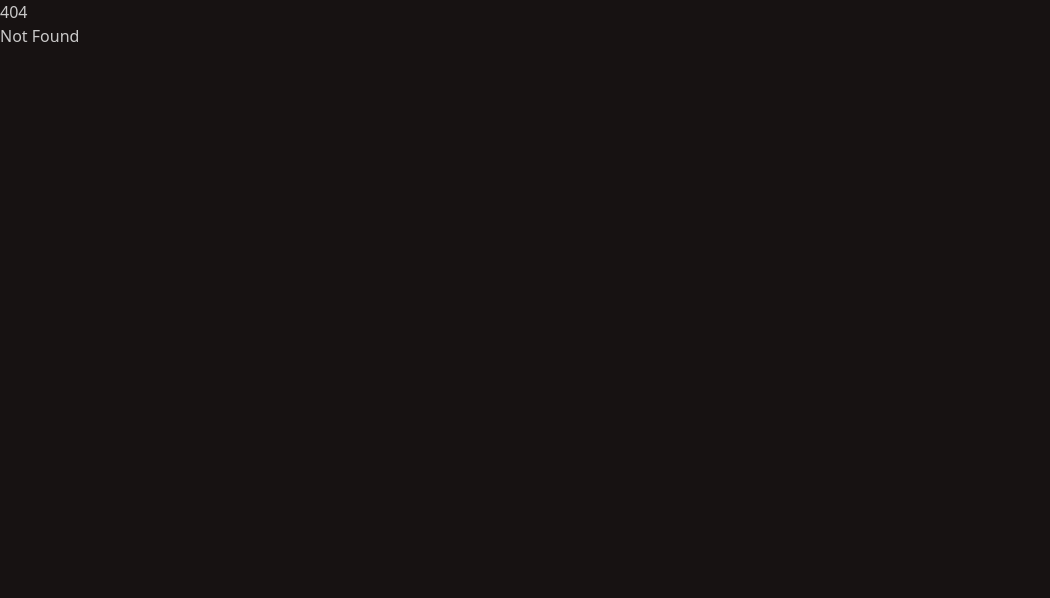
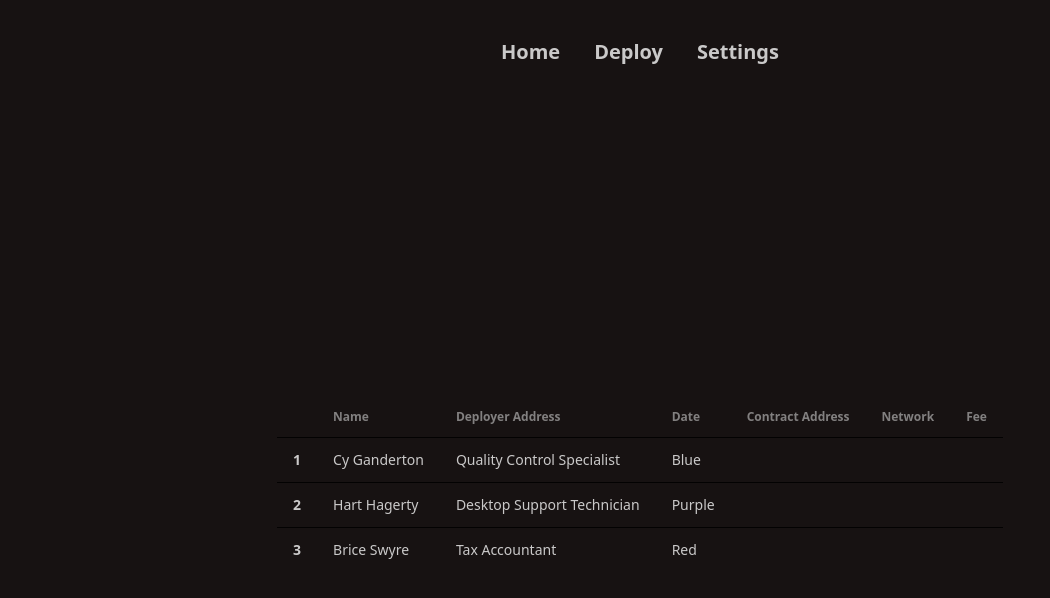
Before and after one commit to atbah/vyper-eth, a SvelteKit app: page /deployments in a window 1280 px wide. Before the commit this address had no page. Shown: the top 598 px of the page, without its empty margins (0-1050 px from the left). Built offline with nearby package versions, Linux system fonts and the light colour scheme.

Commit message:
ui fixes + evm target versions + new tab under construction

```diff
--- a/src/routes/+page.svelte
+++ b/src/routes/+page.svelte
@@ -13,6 +13,9 @@
 				<button class="btn btn-primary border-8 rounded-lg">
 					<a href="/deploy">Get Started</a>
 				</button>
+				<button class="btn btn-primary border-8 rounded-lg">
+					<a href="/deployments">Deployments</a>
+				</button>
 			</div>
 		</div>
 	</div>
--- a/src/routes/deploy/+page.svelte
+++ b/src/routes/deploy/+page.svelte
@@ -14,6 +14,7 @@
 
 	$: getKeys(password);
 
+	let evmVersion: string;
 	let addy: string;
 	let bal: string;
 	let network: string;
@@ -30,6 +31,7 @@
 	let web3: JsonRpcProvider;
 	let decryptedWallet: Wallet | HDNodeWallet;
 	let contractAddress: string;
+	let success: boolean;
 	async function getKeys(pass: string): Promise<Wallet | HDNodeWallet> {
 		await invoke<JSON>('get_keys', { keyPath: conf.keystore })
 			.then(async (message) => {
@@ -47,9 +49,11 @@
 		// callback to Rust code to
 		// I.   Compile Vyper file
 		// II.  Update provider
+		console.log(evmVersion);
+		console.log('calling rust code ..... ');
 
-		console.log('calling rust code ..... ');
-		await invoke<ReturnData>('fetch_data', { path: contractFile, keyPath: conf.keystore })
+		if (evmVersion !== undefined ) {
+			await invoke<ReturnData>('compile_version', { path: contractFile, keyPath: conf.keystore })
 			.then((message) => {
 				console.log(message);
 				res = message;
@@ -59,6 +63,20 @@
 				deploymentErrorMsg = error;
 				console.error(error);
 			});
+		} else {
+			await invoke<ReturnData>('fetch_data', { path: contractFile })
+			.then((message) => {
+				console.log(message);
+				res = message;
+			})
+			.catch((error) => {
+				deploymentError = true;
+				deploymentErrorMsg = error;
+				console.error(error);
+				setTimeout(() => (deploymentError = false), 12000);
+
+			});
+		}
 			await invoke<JSON>('get_keys', { keyPath: conf.keystore })
 				.then(async (message) => {
 						const keys = JSON.stringify(message);
@@ -70,18 +88,19 @@
 		let bytecode = res.initcode;
 		const abi = new ethers.Interface(JSON.stringify(res.abi));
 		const contract = new ethers.ContractFactory(abi, { object: bytecode }, decryptedWallet);
+		let tx;
 		try {
-			let tx = await contract.deploy([args]);
+			tx = await contract.deploy([args]);
 			await tx.waitForDeployment();
 			contractAddress = await tx.getAddress();
 			console.log(contractAddress);
-			deploymentError = false;
+			success = true;
 		} catch (e) {
 			deploymentError = true;
 			deploymentErrorMsg = e;
-			setTimeout(() => (deploymentError = false), 3000);
+			setTimeout(() => (deploymentError = false), 12000);
 		}
-		configFound = true;
+		//let gas = formatEther(tx.deploymentTransaction()!.gasPrice);
 	}
 
 	onMount(async () => {
@@ -91,6 +110,7 @@
 				conf = message;
 				web3 = new ethers.JsonRpcProvider(conf.provider);
 				network = (await web3.getNetwork()).name;
+				configFound = true;
 			})
 			.catch((error) => {
 				configFound = false;
@@ -99,25 +119,47 @@
 	});
 </script>
 
-<div class="navbar rounded-xl place-content-center mt-5">
+<div class="navbar rounded-xl place-content-center mt-5 mb-10">
 	<a href="./" class="btn btn-ghost normal-case text-xl">Home</a>
 	<a href="/settings" class="btn btn-ghost normal-case text-xl">Settings</a>
+	<a href="/deployments" class="btn btn-ghost normal-case text-xl">Deployments</a>
 </div>
 <div class="flex flex-col justify-center items-center h-screen min-h-screen">
 
-	<div class="card w-108 bg-neutral text-neutral-content mt-10 ">
+	<div class="card w-108 bg-neutral text-neutral-content mt-20 ">
 		<div class="card-body items-center text-center">
 			<div class="font-bold">
-				<h3> Network: {network}</h3>
-				<h3> Address: {addy}</h3>
-				<h3> Gas Balance: {bal}</h3>
+				{#if configFound === true}
+					<h3> Network: {network}</h3>
+				{:else}
+					<h3> Config Not Found!</h3>
+				{/if}
+				{#if addy !== undefined}
+					<h3> Address: {addy}</h3>
+					<h3> Gas Balance: {bal}</h3>
+				{/if}
 			</div>
 		</div>
 	  </div>
 
+	<form on:submit={() => onSubmit()}>
 
-	<form on:submit={() => onSubmit()}>
-		<div class="form-control w-full max-w-xs mt-10 mb-5">
+		<div class="form-control w-full max-w-xs mt-10">
+			<!-- svelte-ignore a11y-label-has-associated-control -->
+			<label class="label">
+			  <span class="label-text">EVM Version</span>
+			</label>
+			<select class="select select-bordered">
+			  <option disabled selected>Pick one</option>
+			  <option>Shanghai</option>
+			  <option>Paris</option>
+			  <option>Berlin</option>
+			  <option>Istanbul</option>
+			  <option>Cancun</option>
+			</select>
+		  </div>
+
+		<div class="form-control w-full max-w-xs mt-5 mb-5">
 			<!-- svelte-ignore a11y-label-has-associated-control -->
 			<label class="label">
 				<span class="label-text">Vyper Contract Path</span>
@@ -149,7 +191,7 @@
 				<span class="label-text">Decrypt Wallet</span>
 			</label>
 			<input
-				type="text"
+				type="password"
 				bind:value={password}
 				placeholder="|> password"
 				class="input input-bordered w-full max-w-xs"
@@ -193,7 +235,8 @@
 							>
 							<span>Error! {deploymentErrorMsg} </span>
 						</div>
-					{:else if deploymentError === false}
+						{/if}
+					{#if success === true}
 						<div class="alert alert-success flex flex-col mt-10 mb-10">
 							<svg
 								xmlns="http://www.w3.org/2000/svg"
--- /dev/null
+++ b/src/routes/deployments/+page.svelte
@@ -0,0 +1,47 @@
+<div class="navbar rounded-xl place-content-center mt-5">
+	<a href="./" class="btn btn-ghost normal-case text-xl ">Home</a>
+    <a href="/deploy" class="btn btn-ghost normal-case text-xl">Deploy</a>
+    <a href="/settings" class="btn btn-ghost normal-case text-xl">Settings</a>
+
+</div>
+<div class="flex flex-col justify-center items-center h-screen min-h-screen">
+	<div class="overflow-x-auto">
+		<table class="table">
+			<!-- head -->
+			<thead>
+				<tr>
+					<th />
+					<th>Name</th>
+					<th>Deployer Address</th>
+					<th>Date</th>
+                    <th>Contract Address</th>
+                    <th>Network</th>
+					<th>Fee</th>
+				</tr>
+			</thead>
+			<tbody>
+				<!-- row 1 -->
+				<tr class="hover">
+					<th>1</th>
+					<td>Cy Ganderton</td>
+					<td>Quality Control Specialist</td>
+					<td>Blue</td>
+				</tr>
+				<!-- row 2 -->
+				<tr class="hover">
+					<th>2</th>
+					<td>Hart Hagerty</td>
+					<td>Desktop Support Technician</td>
+					<td>Purple</td>
+				</tr>
+				<!-- row 3 -->
+				<tr class="hover">
+					<th>3</th>
+					<td>Brice Swyre</td>
+					<td>Tax Accountant</td>
+					<td>Red</td>
+				</tr>
+			</tbody>
+		</table>
+	</div>
+</div>
--- a/src/routes/settings/+page.svelte
+++ b/src/routes/settings/+page.svelte
@@ -25,6 +25,7 @@
 <div class="navbar rounded-xl place-content-center mt-5">
 	<a href="./" class="btn btn-ghost normal-case text-xl ">Home</a>
     <a href="/deploy" class="btn btn-ghost normal-case text-xl">Deploy</a>
+	<a href="/deployments" class="btn btn-ghost normal-case text-xl">Deployments</a>
 </div>
 {#if success === true}
 <div transition:fade class="alert alert-success">
```
Also changed, not shown: 1 other file (tests, documents, lock files or other folders).
